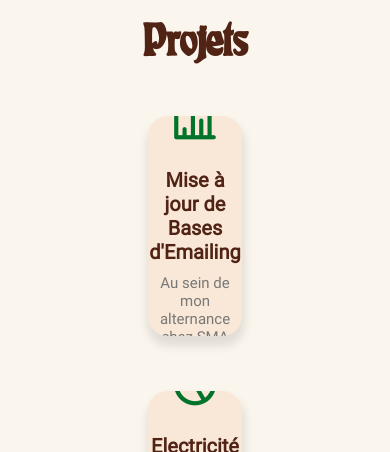
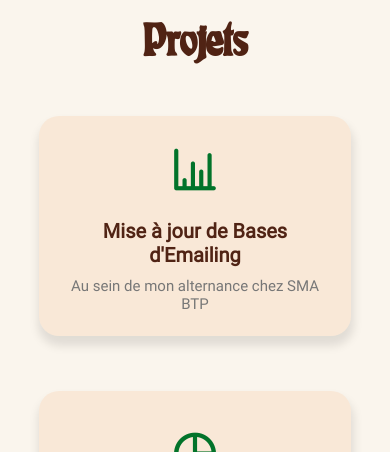
Before and after one commit to GiovanniPicavet/E-Portofolio, a plain HTML site: page index.html in a window 390 px wide. Shown: the part 3030-3482 px from the top of the page. Drawn offline with nearby package versions, Linux system fonts and the light colour scheme.

Commit message:
style.css

```diff
--- a/assets/css/style.css
+++ b/assets/css/style.css
@@ -940,6 +940,12 @@ footer{
     .about-info, .contact-info{
         width: 100%;
     }
+    .project-container1{
+        justify-content: center;
+    }
+    .project-box1{
+        width: 80%;
+    }
     .project-container{
         justify-content: center;
     }
@@ -955,6 +961,9 @@ footer{
     .featured-name{
         font-size: 40px;
     }
+    .project-box1{
+        width: 100%;
+    }
     .project-box{
         width: 100%;
     }
```
